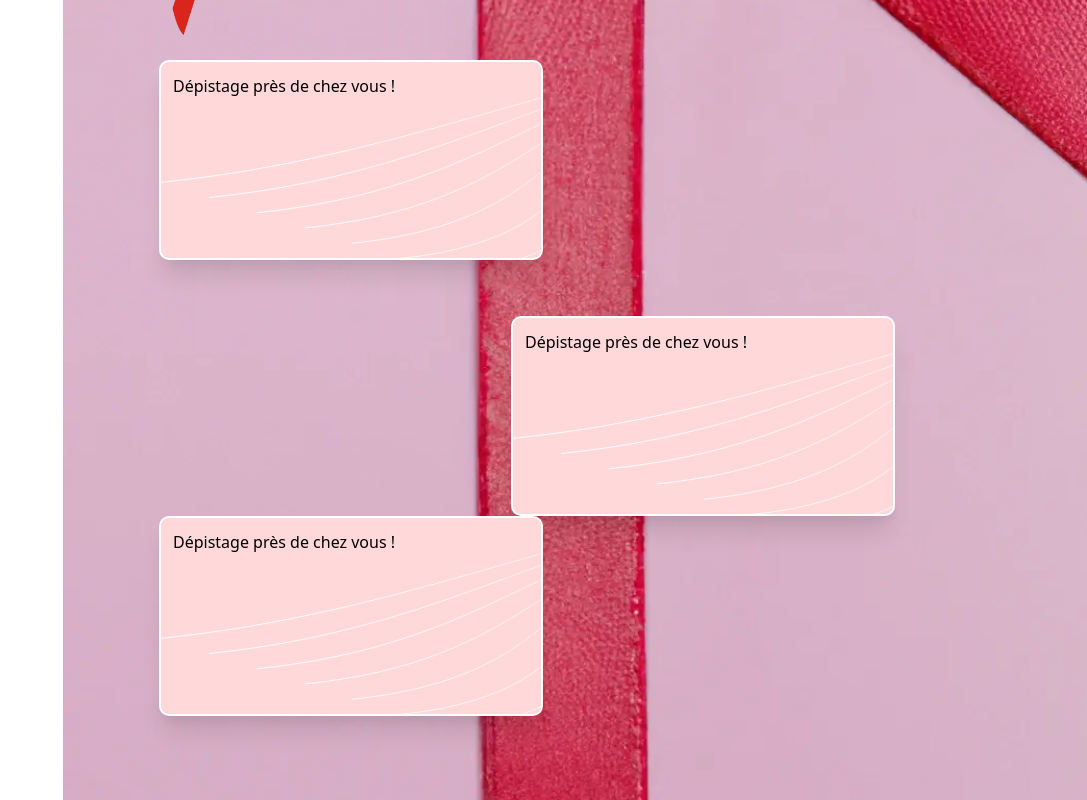
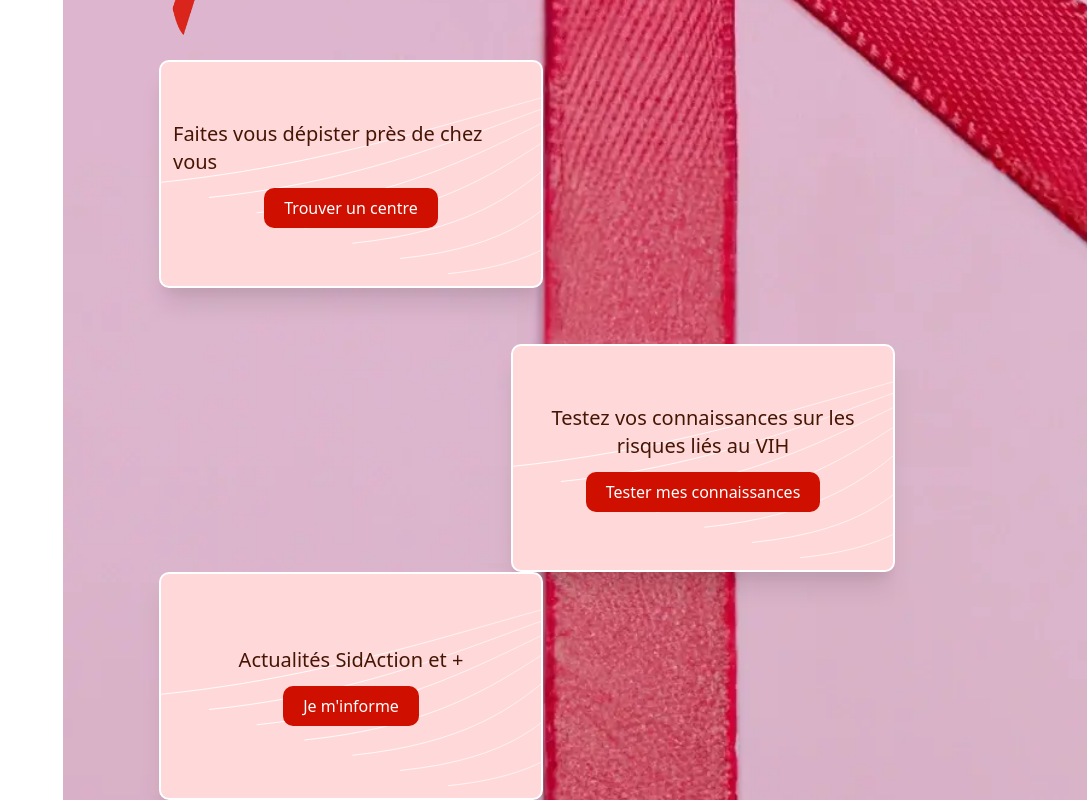
Before and after one commit to FaureAlexis/aphrodite-front, a Vue app: page / in a window 1280 px wide. Shown: the part 1080-1880 px from the top of the page, without its empty margins (193-1280 px from the left). Built offline with nearby package versions, Linux system fonts and the light colour scheme.

Commit message:
[UI] - Fill cards

```diff
--- a/src/views/Home.vue
+++ b/src/views/Home.vue
@@ -21,18 +21,46 @@
     <div class="mr-auto ml-24 mt-64 w-96" id="more">
       <img class="h-96 w-96" src="@/assets/logo.png" alt="logo" />
       <Card>
-        <h2>Dépistage près de chez vous !</h2>
+        <div class="flex flex-col items-center justify-center min-h-200">
+          <h3 class="text-xl text-text">Faites vous dépister près de chez vous</h3>
+          <div class="bottom-0">
+            <a href="https://www.sida-info-service.org/annuaire/" target="_blank">
+              <button type="button" class="bg-primary rounded-10
+              text-white px-5 py-2 mt-3 hover:opacity-60">Trouver un centre</button>
+            </a>
+          </div>
+        </div>
       </Card>
     </div>
     <div class="ml-auto mr-48 mt-14 w-96">
       <Card>
-        <h2>Dépistage près de chez vous !</h2>
+        <div class="flex flex-col items-center justify-center min-h-200">
+          <h3 class="text-xl text-text text-center">
+            Testez vos connaissances sur les risques liés au VIH</h3>
+          <div class="bottom-0">
+            <a href="https://www.sida-info-service.org/annuaire/" target="_blank">
+              <button type="button" class="bg-primary rounded-10
+              text-white px-5 py-2 mt-3 hover:opacity-60">Tester mes connaissances</button>
+            </a>
+          </div>
+        </div>
       </Card>
     </div>
     <div class="mr-auto ml-24 w-96">
       <Card>
-        <h2>Dépistage près de chez vous !</h2>
+        <div class="flex flex-col items-center justify-center min-h-200">
+          <h3 class="text-xl text-text">Actualités SidAction et +</h3>
+          <div class="bottom-0">
+            <a href="https://www.sida-info-service.org/annuaire/" target="_blank">
+              <button type="button" class="bg-primary rounded-10
+              text-white px-5 py-2 mt-3 hover:opacity-60">Je m'informe</button>
+            </a>
+          </div>
+        </div>
       </Card>
+    </div>
+    <div class="ml-auto mr-48 mt-14 w-96">
+      <img class="h-96 w-96" src="@/assets/logo.png" alt="logo" />
     </div>
     <transition name="fade">
     <div id="pagetop" class="fixed right-5 bottom-5 bg-background hover:cursor-pointer
```
